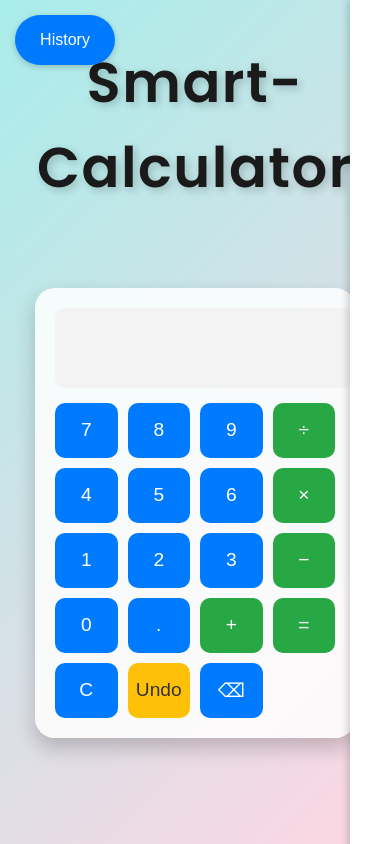
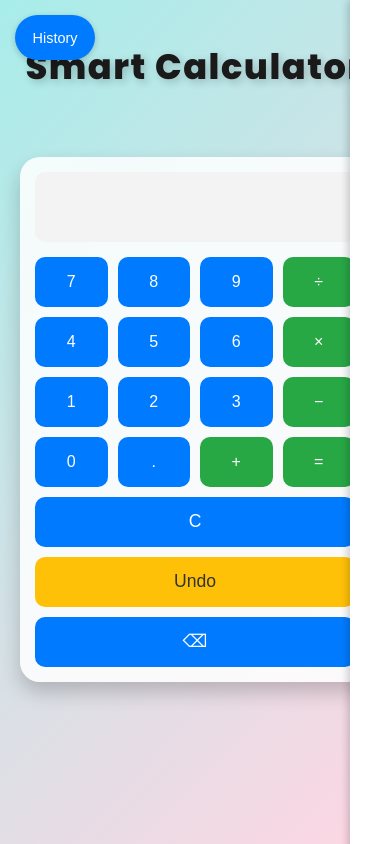
Before and after one commit to Vasanth-web-cup/calculator, a plain HTML site: page index.html in a window 390 px wide. Drawn offline with Linux system fonts and the light colour scheme.

Commit message:
index.html

```diff
--- a/index.html
+++ b/index.html
@@ -4,157 +4,134 @@
 <meta charset="UTF-8">
 <meta name="viewport" content="width=device-width, initial-scale=1.0">
 <title>Smart Calculator</title>
-<link href="https://fonts.googleapis.com/css2?family=Pacifico&family=Poppins:wght@600&display=swap" rel="stylesheet">
-
-
+<link href="https://fonts.googleapis.com/css2?family=Poppins:wght@600;800&display=swap" rel="stylesheet">
 <style>
-/* --- Page background & layout --- */
 body {
-  margin:0;
-  font-family:Segoe UI, Tahoma, sans-serif;
-  background:linear-gradient(135deg,#a8edea 0%,#fed6e3 100%);
-  min-height:100vh;
-  display:flex;
-  flex-direction:column;
-  align-items:center;
-  justify-content:flex-start;
+  margin: 0;
+  font-family: 'Segoe UI', Tahoma, sans-serif;
+  background: linear-gradient(135deg,#a8edea 0%,#fed6e3 100%);
+  min-height: 100vh;
+  display: flex;
+  flex-direction: column;
+  align-items: center;
+  justify-content: flex-start;
+  padding: 20px;
+  box-sizing: border-box;
 }
-
 #pageTitle {
-  margin-top: 40px;
+  margin-top: 20px;
   font-family: 'Poppins', sans-serif;
   font-weight: 800;
-  font-size: 3.5rem;
+  font-size: 3rem;
   color: #1a1a1a;
   text-shadow: 3px 3px 8px rgba(0,0,0,0.2);
   letter-spacing: 1.5px;
   text-align: center;
 }
-
-
-@keyframes titleGradient {
-  0% {background-position:0% 50%;}
-  50% {background-position:100% 50%;}
-  100% {background-position:0% 50%;}
+#historyPanel {
+  position: fixed;
+  top: 0;
+  right: -260px;
+  width: 80vw;
+  max-width: 260px;
+  height: 100%;
+  background: #fff;
+  box-shadow: -2px 0 8px rgba(0,0,0,0.2);
+  padding: 20px;
+  overflow-y: auto;
+  transition: right 0.4s ease;
 }
-
-@keyframes titlePop {
-  0%{transform:scale(0.8);opacity:0;}
-  60%{transform:scale(1.1);opacity:1;}
-  100%{transform:scale(1);}
+#historyPanel.show { right: 0; }
+#historyPanel h2 { text-align: center; margin-top: 0; }
+#historyBtn {
+  position: fixed;
+  top: 15px;
+  left: 15px;
+  z-index: 1000;
+  color: white;
+  background-color: #007bff;
+  border: none;
+  border-radius: 25px;
+  height: 50px;
+  width: 100px;
+  cursor: pointer;
+  font-size: 1rem;
+  box-shadow: 0 2px 6px rgba(0,0,0,0.2);
 }
-
-@keyframes titlePop {
-  0%{transform:scale(0.8);opacity:0;}
-  60%{transform:scale(1.1);opacity:1;}
-  100%{transform:scale(1);}
-}
-
-/* --- History panel --- */
-#historyPanel {
-  position:fixed;
-  top:0;
-  right:-260px;
-  width:260px;
-  height:100%;
-  background:#fff;
-  box-shadow:-2px 0 8px rgba(0,0,0,0.2);
-  padding:20px;
-  overflow-y:auto;
-  transition:right 0.4s ease;
-}
-#historyPanel.show {
-  right:0;
-}
-#historyPanel h2 {
-  margin-top:0;
-  text-align:center;
-}
-
-/* --- History toggle button --- */
-#historyBtn {
-  position:fixed;
-  top:15px;
-  left:15px;
-  z-index:1000;
-  color:white;
-  background-color:#007bff;
-  border:none;
-  border-radius:25px;
-  height:50px;
-  width:100px;
-  cursor:pointer;
-  font-size:1rem;
-  box-shadow:0 2px 6px rgba(0,0,0,0.2);
-}
-
-/* --- Calculator container --- */
 .calculator {
-  margin-top:40px;
-  background:#ffffffd9;
-  padding:20px;
-  border-radius:20px;
-  box-shadow:0 10px 20px rgba(0,0,0,0.2);
-  width:280px;
+  margin-top: 40px;
+  background: #ffffffd9;
+  padding: 20px;
+  border-radius: 20px;
+  box-shadow: 0 10px 20px rgba(0,0,0,0.2);
+  width: 100%;
+  max-width: 400px;
+  box-sizing: border-box;
 }
 .display {
-  width:100%;
-  height:60px;
-  margin-bottom:15px;
-  font-size:2rem;
-  text-align:right;
-  padding:10px;
-  border:none;
-  border-radius:10px;
-  background:#f3f3f3;
+  width: 100%;
+  height: 60px;
+  margin-bottom: 15px;
+  font-size: 2rem;
+  text-align: right;
+  padding: 10px;
+  border: none;
+  border-radius: 10px;
+  background: #f3f3f3;
 }
 .buttons {
-  display:grid;
-  grid-template-columns:repeat(4,1fr);
-  gap:10px;
+  display: grid;
+  grid-template-columns: repeat(4,1fr);
+  gap: 10px;
 }
 button {
-  height:55px;
-  font-size:1.2rem;
-  border:none;
-  border-radius:10px;
-  background:#007bff;
-  color:white;
-  cursor:pointer;
-  transition:background 0.2s;
+  height: 55px;
+  font-size: 1.2rem;
+  border: none;
+  border-radius: 10px;
+  background: #007bff;
+  color: white;
+  cursor: pointer;
+  transition: background 0.2s;
 }
-button:hover {
-  background:#0056b3;
+button:hover { background: #0056b3; }
+button.operator { background: #28a745; }
+button.operator:hover { background: #1e7e34; }
+button.undo { background: #ffc107; color: #333; }
+button.undo:hover { background: #e0a800; }
+.bottom-row {
+  display: grid;
+  grid-template-columns: repeat(3, 1fr);
+  gap: 10px;
+  margin-top: 10px;
 }
-button.operator {
-  background:#28a745;
+.bottom-row button {
+  height: 55px;
+  font-size: 1.2rem;
+  border-radius: 10px;
 }
-button.operator:hover {
-  background:#1e7e34;
-}
-button.undo {
-  background:#ffc107;
-  color:#333;
-}
-button.undo:hover {
-  background:#e0a800;
+@media (max-width: 480px) {
+  #pageTitle { font-size: 2.2rem; }
+  #historyBtn { width: 80px; height: 45px; font-size: 0.9rem; }
+  .display { height: 50px; font-size: 1.6rem; }
+  button { height: 50px; font-size: 1rem; }
+  .calculator { padding: 15px; }
+  .bottom-row { grid-template-columns: 1fr; }
+  .bottom-row button { width: 100%; height: 50px; font-size: 1.1rem; }
 }
 </style>
 </head>
 <body>
 
-<h1 id="pageTitle">Smart-Calculator</h1>
+<h1 id="pageTitle">Smart Calculator</h1>
 
-<!-- Slide-out history panel -->
 <div id="historyPanel" aria-hidden="true">
   <h2>History</h2>
   <ul id="historyList"></ul>
 </div>
 
-<!-- Fixed history button -->
 <button id="historyBtn" onclick="toggleHistory()" aria-expanded="false">History</button>
 
-<!-- Calculator -->
 <div class="calculator" role="application" aria-label="Calculator">
   <input type="text" class="display" id="display" readonly>
 
@@ -163,26 +140,24 @@ button.undo:hover {
     <button onclick="append('8')">8</button>
     <button onclick="append('9')">9</button>
     <button class="operator" onclick="append('/')">÷</button>
-
     <button onclick="append('4')">4</button>
     <button onclick="append('5')">5</button>
     <button onclick="append('6')">6</button>
     <button class="operator" onclick="append('*')">×</button>
-
     <button onclick="append('1')">1</button>
     <button onclick="append('2')">2</button>
     <button onclick="append('3')">3</button>
     <button class="operator" onclick="append('-')">−</button>
-
     <button onclick="append('0')">0</button>
     <button onclick="append('.')">.</button>
     <button class="operator" onclick="append('+')">+</button>
     <button class="operator" onclick="calculate()">=</button>
+  </div>
 
+  <div class="bottom-row">
     <button onclick="clearDisplay()">C</button>
     <button class="undo" onclick="undo()">Undo</button>
     <button onclick="erase()">⌫</button>
-
   </div>
 </div>
 
@@ -200,32 +175,28 @@ function clearDisplay() {
   undoStack.push(display.value);
   display.value = '';
 }
+function erase() {
+  if (display.value.length > 0) {
+    undoStack.push(display.value);
+    display.value = display.value.slice(0, -1);
+  }
+}
 function undo() {
   if (undoStack.length > 0) {
     display.value = undoStack.pop();
   }
 }
-  function erase() {
-  if (display.value.length > 0) {
-    undoStack.push(display.value); // save current state for undo
-    display.value = display.value.slice(0, -1); // remove last character
-  }
-}
-
 function calculate() {
   try {
     undoStack.push(display.value);
-
     const result = eval(display.value);
     history.push(display.value + ' = ' + result);
     updateHistory();
-
     display.value = result;
   } catch {
     alert('Invalid Expression');
   }
 }
-
 function updateHistory() {
   historyList.innerHTML = '';
   history.forEach(item => {
```
